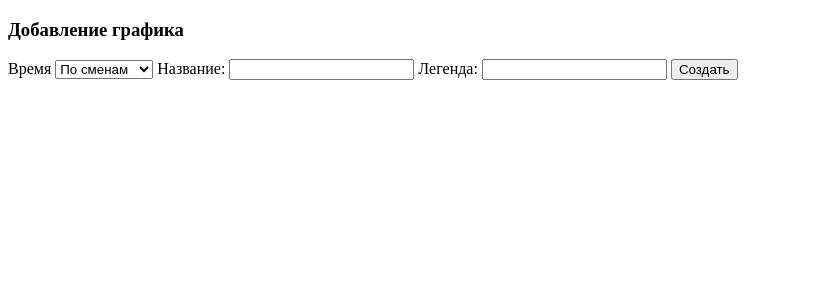
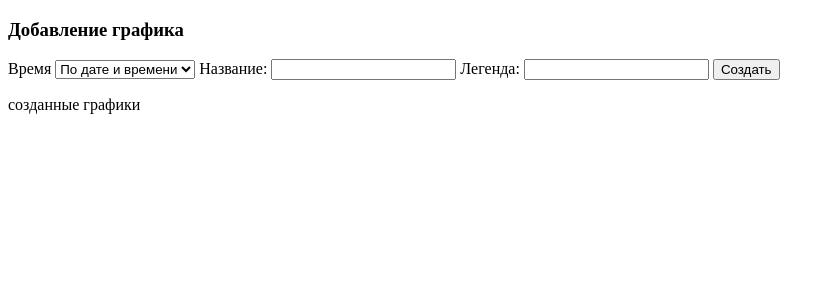
Before and after one commit to PlaNOid/interactive-grafik-charts, a Python web app: template templates/base.html in a window 1280 px wide. Shown: the top 300 px of the page, without its empty margins (0-835 px from the left). Run offline with Jinja, Linux system fonts and the light colour scheme; the template is opened without the code that fills it, so the values that code supplies are empty.

Commit message:
add simple interface

```diff
--- a/templates/base.html
+++ b/templates/base.html
@@ -10,8 +10,8 @@
         <form action="/charts/" method="POST">
             <label>Время</label>
             <select name="fmt">
-                <option value="%d-%m-%Y %H-%M">По сменам</option>
-                <option value="%B-%Y">По месяцам</option>
+                <option value="%d-%m-%Y %H-%M">По дате и времени</option>
+                <option value="%B-%Y">По месяцам и году</option>
             </select>
             <label>Название:</label>
             <input name="chart_name" type="text"/>
@@ -21,6 +21,7 @@
         </form>
     </div>
     <div class="chart-links">
+        <p>созданные графики</p>
         {% for c in charts %}
             <a href="/charts/show/{{ c.id }}">{{ c.name }}</a>
         {% endfor %}
--- a/templates/chart.html
+++ b/templates/chart.html
@@ -6,11 +6,15 @@
     <script src="/static/extensions/Chart.min.js"></script>
 </head>
 <body>
+    <a href="/">Главная страница</a>
+    <form action="/charts/{{ chart_id }}" method="POST">
+        <button type="submit">Удалить график</button>
+    </form>
     <div class="chart-container">
         <h1>{{ chart_name }}</h1>
         <canvas id="myChart" width="800" height="600"></canvas>
         <p id="caption">Тут можно типа написать рассказ о графике=)</p>
-        <h2>Точки спсиком для редактирования</h2>
+        <h2>Точки спиcком для редактирования</h2>
         {% for p in points_list %}
             <form action="/charts/point/" method="POST">
                     <input type="hidden" name="point_id" value="{{ p[0] }}">
```
Also changed, not shown: app/charts/views.py (+6 -5 lines).
